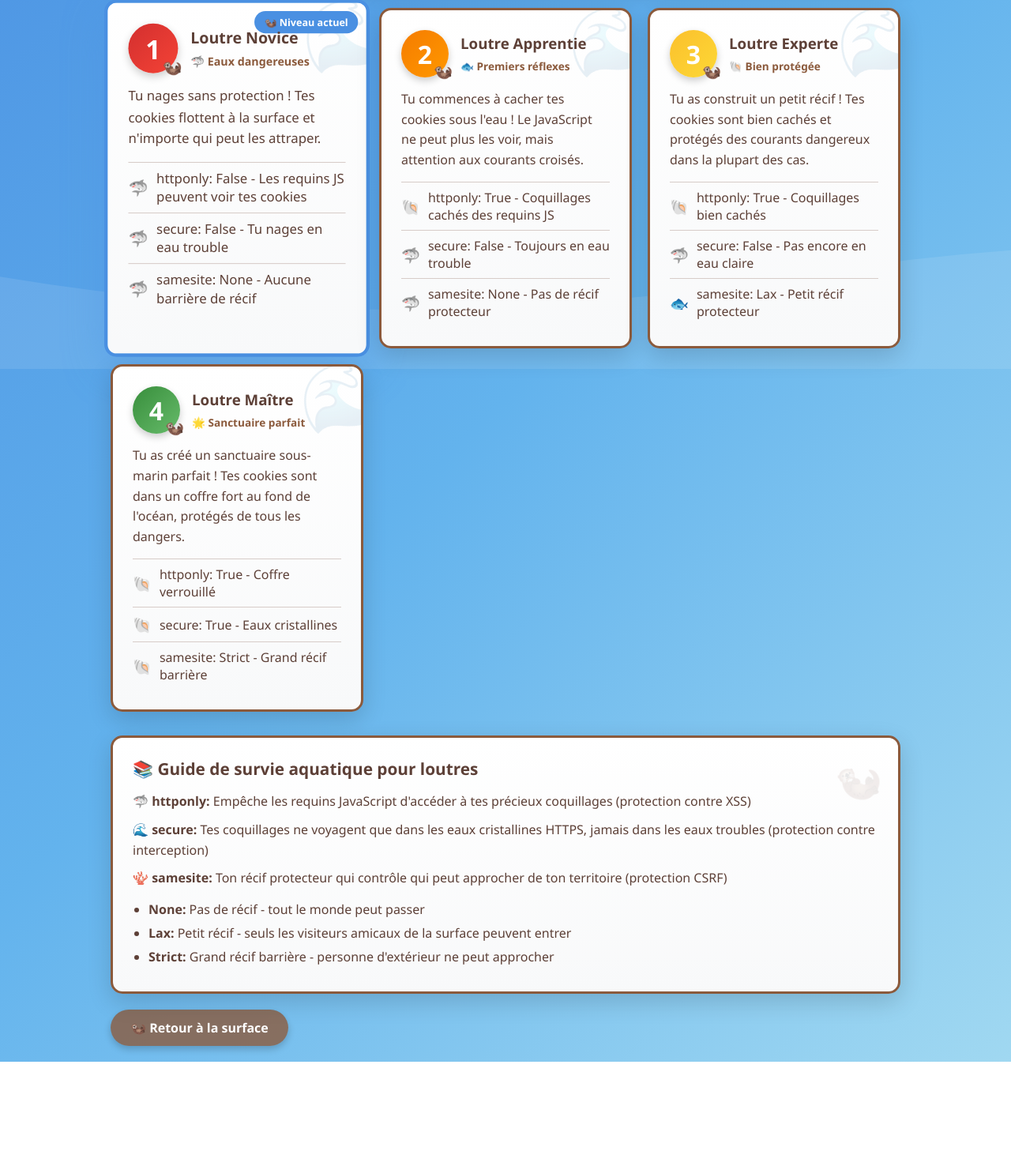
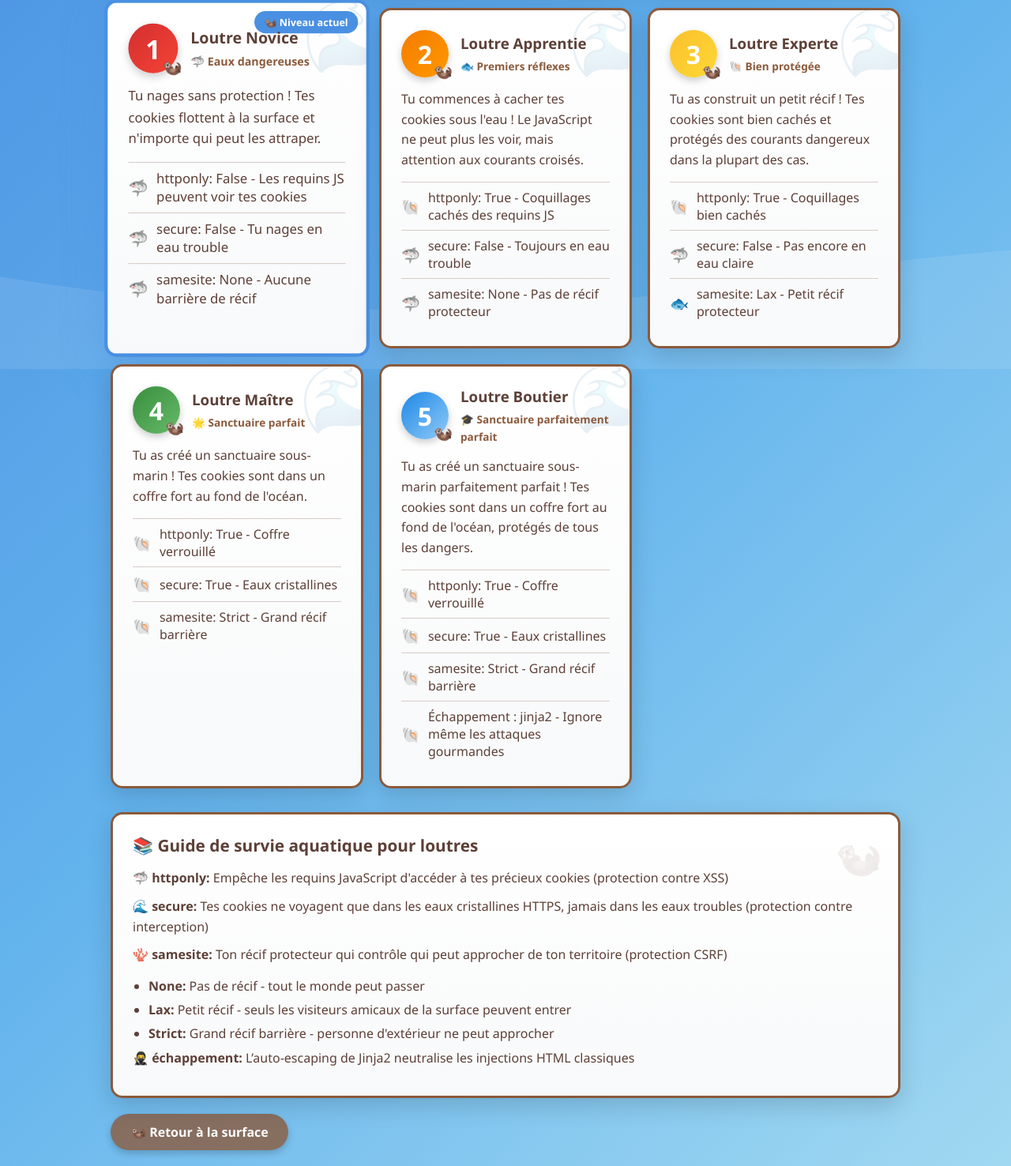
Before and after one commit to Valentxn7/web-session-hijacking-attack-and-mitigation, a Flask app: page /difficulty in a window 1280 px wide. Shown: the part 333-1809 px from the top of the page at 79% size. Before the commit the page ends 1677 px from the top, so only its background shows below. Run offline with Flask 3, Linux system fonts and the light colour scheme.

Commit message:
➕ level 5: jinja2 échappe

```diff
--- a/app.py
+++ b/app.py
@@ -15,7 +15,7 @@ dummy_hash = ph.hash('this is a dummy')
 app = Flask(__name__)
 app.config['JWT_SECRET_KEY'] = 'changethis'
 app.config['JWT_LIFETIME'] = 3600
-
+LEVEL_POSSIBLE = [1, 2, 3, 4, 5]
 
 class User:
     def __init__(self, uuid, email: str, name: str, password: str, role: str, journal: str = None, is_subscribe=True):
@@ -164,7 +164,7 @@ def get_security_level() -> int:
     level = request.cookies.get('security_level', '1')
     try:
         level = int(level)
-        if level not in [1, 2, 3, 4]:
+        if level not in LEVEL_POSSIBLE:
             level = 1
     except ValueError:
         level = 1
@@ -277,7 +277,7 @@ def login():
 @app.route('/set_level/<int:level>')
 def set_level(level):
     """Endpoint pour changer le niveau de sécurité"""
-    if level not in [1, 2, 3, 4, 5]:
+    if level not in LEVEL_POSSIBLE:
         return "Niveau invalide (1-5)", 400
 
     response = make_response(redirect(DIFFILCULTY_ROUTE))
--- a/templates/difficulty.html
+++ b/templates/difficulty.html
@@ -86,6 +86,8 @@
         .level-badge.level-2 { background: linear-gradient(135deg, #f57c00 0%, #ff9800 100%); }
         .level-badge.level-3 { background: linear-gradient(135deg, #fbc02d 0%, #fdd835 100%); }
         .level-badge.level-4 { background: linear-gradient(135deg, #388e3c 0%, #66bb6a 100%); }
+        .level-badge.level-5 { background: linear-gradient(135deg, #1e88e5 0%, #90caf9 100%); }
+
 
         .levels-grid {
             display: grid;
@@ -178,6 +180,7 @@
         .level-2 .level-number { background: linear-gradient(135deg, #f57c00 0%, #ff9800 100%); }
         .level-3 .level-number { background: linear-gradient(135deg, #fbc02d 0%, #fdd835 100%); }
         .level-4 .level-number { background: linear-gradient(135deg, #388e3c 0%, #66bb6a 100%); }
+        .level-5 .level-number { background: linear-gradient(135deg, #1e88e5 0%, #90caf9 100%); }
 
         .level-title {
             flex: 1;
@@ -394,7 +397,7 @@
                     </div>
                 </div>
                 <p class="level-description">
-                    Tu as créé un sanctuaire sous-marin parfait ! Tes cookies sont dans un coffre fort au fond de l'océan, protégés de tous les dangers.
+                    Tu as créé un sanctuaire sous-marin ! Tes cookies sont dans un coffre fort au fond de l'océan.
                 </p>
                 <ul class="level-features">
                     <li class="safe">httponly: True - Coffre verrouillé</li>
@@ -402,18 +405,39 @@
                     <li class="safe">samesite: Strict - Grand récif barrière</li>
                 </ul>
             </a>
+
+            <!-- Niveau 5 -->
+            <a href="/set_level/5" class="level-card level-5 {% if security_level == 5 %}active{% endif %}">
+                <div class="level-header">
+                    <div class="level-number">5</div>
+                    <div class="level-title">
+                        <h3>Loutre Boutier</h3>
+                        <span class="status">🎓 Sanctuaire parfaitement parfait</span>
+                    </div>
+                </div>
+                <p class="level-description">
+                    Tu as créé un sanctuaire sous-marin parfaitement parfait ! Tes cookies sont dans un coffre fort au fond de l'océan, protégés de tous les dangers.
+                </p>
+                <ul class="level-features">
+                    <li class="safe">httponly: True - Coffre verrouillé</li>
+                    <li class="safe">secure: True - Eaux cristallines</li>
+                    <li class="safe">samesite: Strict - Grand récif barrière</li>
+                    <li class="safe">Échappement : jinja2 - Ignore même les attaques gourmandes</li>
+                </ul>
+            </a>
         </div>
 
         <div class="info-box">
             <h3>Guide de survie aquatique pour loutres</h3>
-            <p><strong>🦈 httponly:</strong> Empêche les requins JavaScript d'accéder à tes précieux coquillages (protection contre XSS)</p>
-            <p><strong>🌊 secure:</strong> Tes coquillages ne voyagent que dans les eaux cristallines HTTPS, jamais dans les eaux troubles (protection contre interception)</p>
+            <p><strong>🦈 httponly:</strong> Empêche les requins JavaScript d'accéder à tes précieux cookies (protection contre XSS)</p>
+            <p><strong>🌊 secure:</strong> Tes cookies ne voyagent que dans les eaux cristallines HTTPS, jamais dans les eaux troubles (protection contre interception)</p>
             <p><strong>🪸 samesite:</strong> Ton récif protecteur qui contrôle qui peut approcher de ton territoire (protection CSRF)</p>
             <ul>
                 <li><strong>None:</strong> Pas de récif - tout le monde peut passer</li>
                 <li><strong>Lax:</strong> Petit récif - seuls les visiteurs amicaux de la surface peuvent entrer</li>
                 <li><strong>Strict:</strong> Grand récif barrière - personne d'extérieur ne peut approcher</li>
             </ul>
+            <p><strong>🥷 échappement:</strong> L’auto-escaping de Jinja2 neutralise les injections HTML classiques</p>
         </div>
 
         <a href="/" class="back-link">Retour à la surface</a>
```
